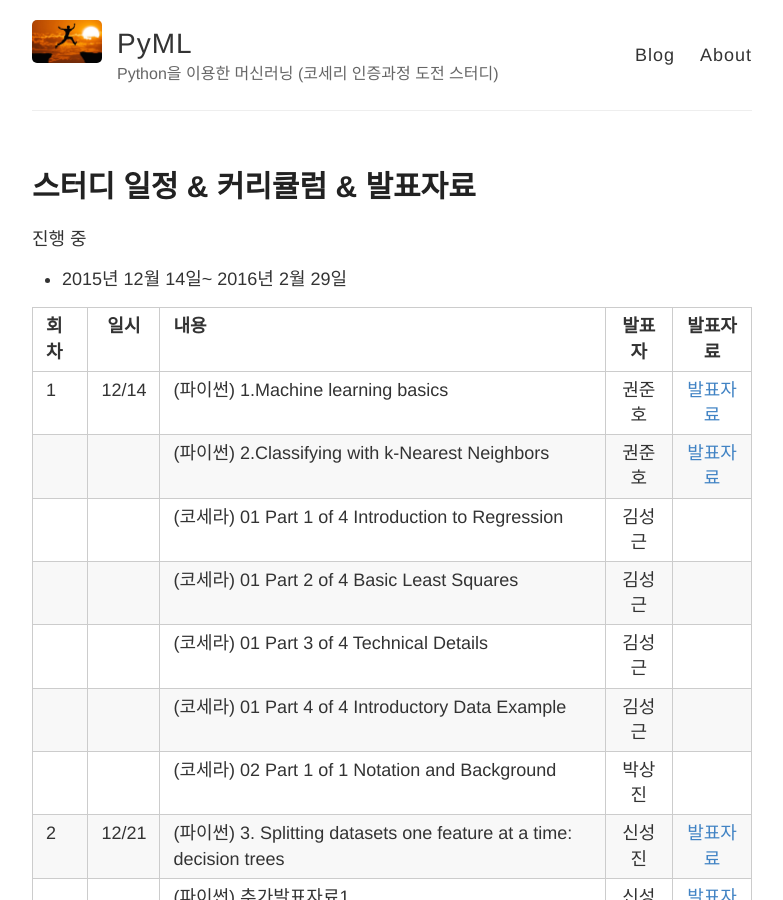
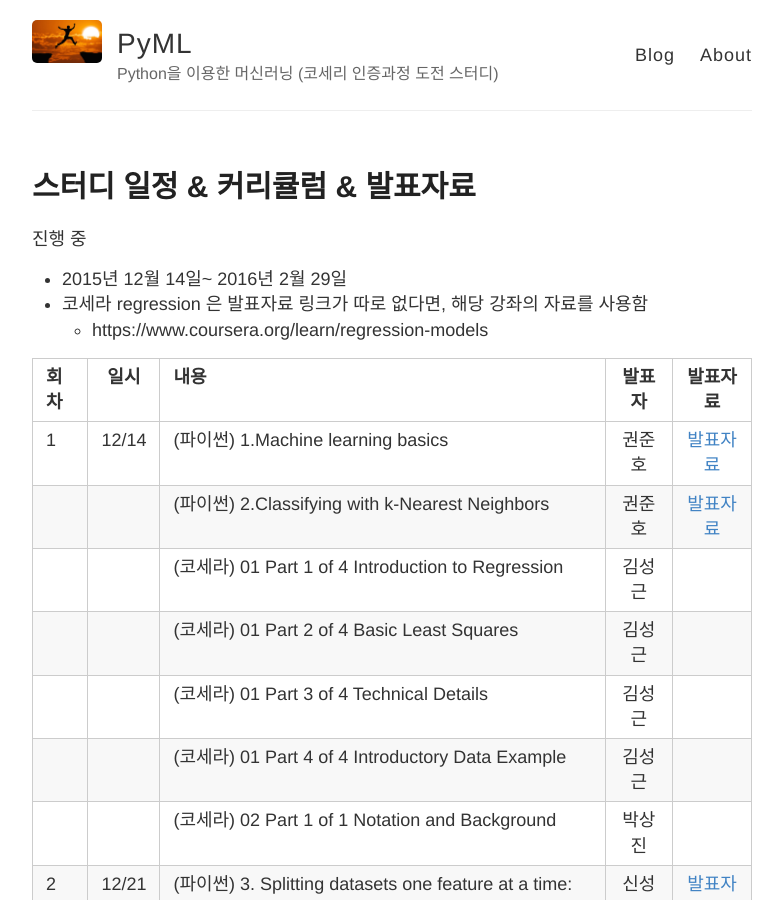
Before and after one commit to psygrammer/PyML, a Jekyll site: the page built from _posts/2016-1-1-SCHEDULE.md, in a window 1280 px wide and 900 px high. Shown: the whole window, without its empty margins (248-1031 px from the left). Built offline with Jekyll 4.4.1, drawn with Linux system fonts in a browser that asks for light colours; Markdown is read by kramdown in place of the engine named in the settings.

Commit message:
Update 2016-1-1-SCHEDULE.md

```diff
--- a/_posts/2016-1-1-SCHEDULE.md
+++ b/_posts/2016-1-1-SCHEDULE.md
@@ -7,6 +7,8 @@ title: 스터디 일정 & 커리큘럼 & 발표자료
 진행 중
 
 * 2015년 12월 14일~ 2016년 2월 29일
+* 코세라 regression 은 발표자료 링크가 따로 없다면, 해당 강좌의 자료를 사용함
+  - https://www.coursera.org/learn/regression-models
 
 
 | 회차  | 일시   | 내용                                  | 발표자  |              발표자료                    |
```
